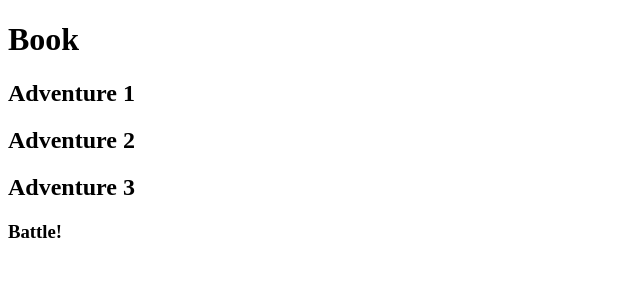
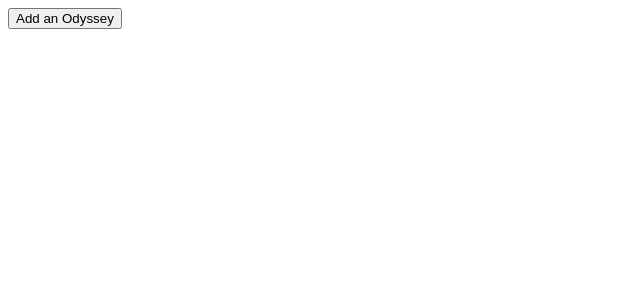
Before and after one commit to ajg7/Arcadia, a React app: page / in a window 1280 px wide. Shown: the top 300 px of the page, without its empty margins (0-640 px from the left). Built offline with nearby package versions, Linux system fonts and the light colour scheme.

Commit message:
rough draft on added odyssey titles

```diff
--- a/src/containers/Odyssey.tsx/index.tsx
+++ b/src/containers/Odyssey.tsx/index.tsx
@@ -1,13 +1,42 @@
-import React from "react";
+import React, { useState } from "react";
 
 const Odyssey = (): JSX.Element => {
+  /*
+    Endgoal: We need to create a system where you can create an Odyssey -> Adventures -> Battle
+    1. Add an Odyssey
+  */
+
+  const [odysseyTitle, setOdysseyTitle] = useState<string>("");
+  const [isOdysseyTextBoxActive, setIsOdysseyTextBoxActive] =
+    useState<boolean>(false);
+  const [isButtonActive, setIsButtonActive] = useState<boolean>(true);
+  const [isFormSubmitted, setIsFormSubmitted] = useState<boolean>(false);
+
+  const submitHandler = (event: React.FormEvent<HTMLFormElement>) => {
+    event.preventDefault();
+    setIsOdysseyTextBoxActive(false);
+    setIsButtonActive(false);
+    setIsFormSubmitted(true);
+  };
+
   return (
     <div>
-      <h1>Book</h1>
-      <h2>Adventure 1</h2>
-      <h2>Adventure 2</h2>
-      <h2>Adventure 3</h2>
-      <h3>Battle!</h3>
+      {isOdysseyTextBoxActive && (
+        <form onSubmit={submitHandler}>
+          <input
+            type="text"
+            onChange={({ target: { value } }) => setOdysseyTitle(value)}
+          />
+        </form>
+      )}
+      {isButtonActive && (
+        <button
+          onClick={() => setIsOdysseyTextBoxActive(!isOdysseyTextBoxActive)}
+        >
+          {"Add an Odyssey"}
+        </button>
+      )}
+      {isFormSubmitted && <h1>{odysseyTitle}</h1>}
     </div>
   );
 };
```
Also changed, not shown: 1 other file (tests, documents, lock files or other folders).
